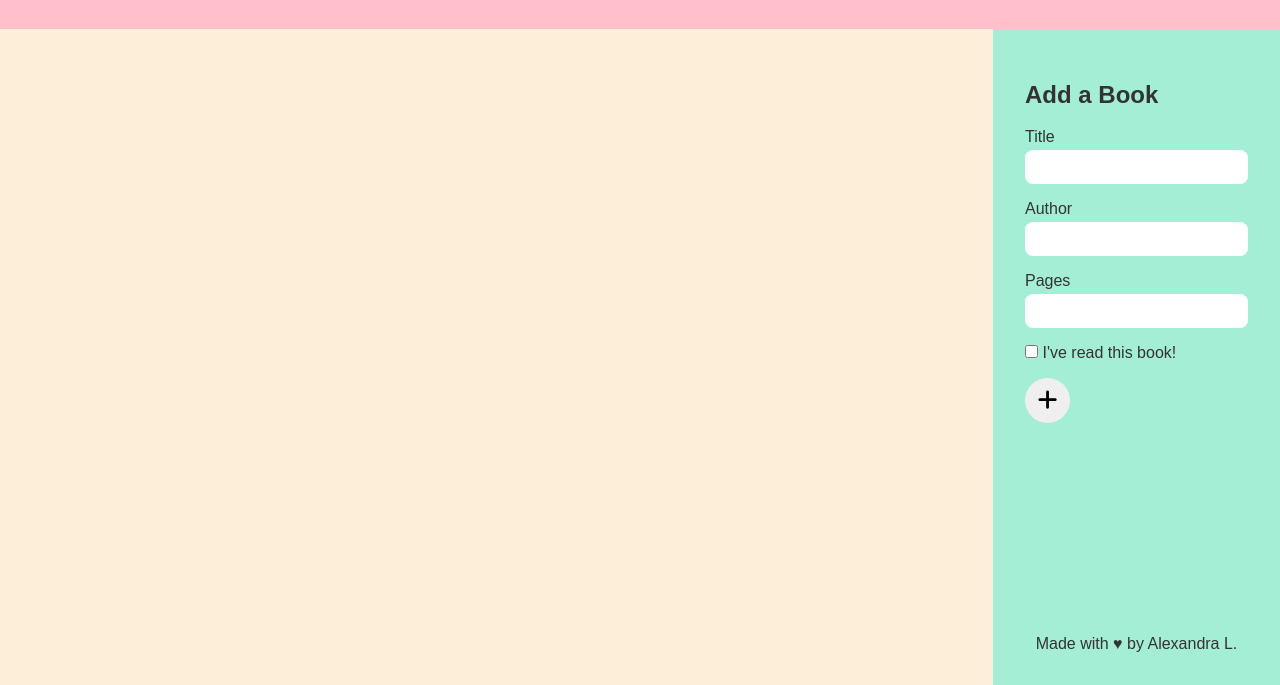
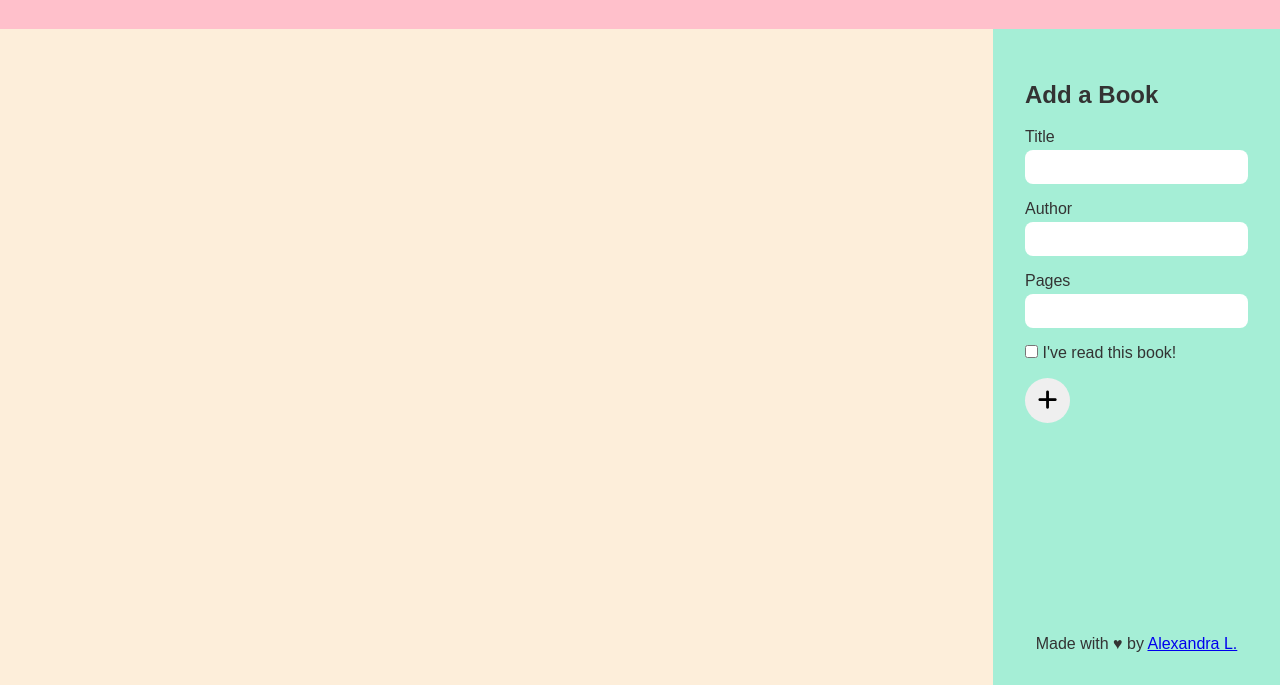
Before and after one commit to alexandranadine/library, a plain HTML site: page index.html in a window 1280 px wide. Shown: the part 115-800 px from the top of the page. Drawn offline with Linux system fonts and the light colour scheme; a web font is replaced by a local one.

Commit message:
added link to my github

```diff
--- a/index.html
+++ b/index.html
@@ -49,7 +49,7 @@
             </div>
           </form>
         </div>
-        <footer class="footer">Made with &hearts; by Alexandra L.</footer>
+        <footer class="footer">Made with &hearts; by <a href="https://github.com/alexandranadine">Alexandra L.</a></footer>
       </aside>
 
       <main class="main">
```
